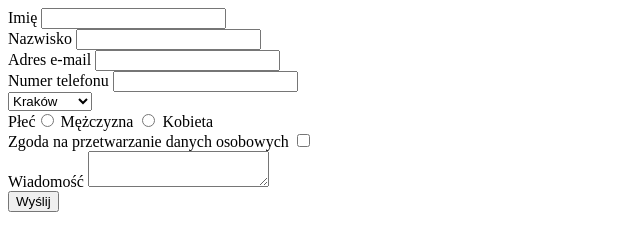
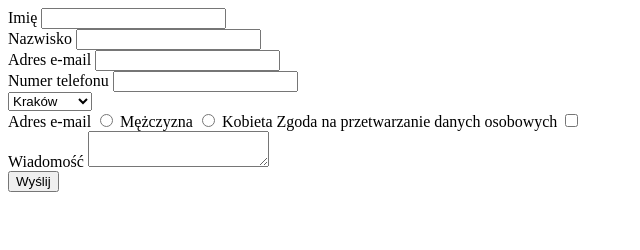
Before and after one commit to magdaf41/magdaf41.github.io, a plain HTML site: page zadania-domowe/HTML/zadanie_1/index.html in a window 1280 px wide. Shown: the whole page, without its empty margins (0-640 px from the left). Drawn offline with Linux system fonts and the light colour scheme.

Commit message:
Zadanie_1 - poprawione v2

```diff
--- a/zadania-domowe/HTML/zadanie_1/index.html
+++ b/zadania-domowe/HTML/zadanie_1/index.html
@@ -28,9 +28,10 @@
             <option value="Gdańsk">Gdańsk</option>
         </select> <br>
 
-        <label>Płeć<input type="radio" name="gender"> Mężczyzna
-            <input type="radio" name="gender"> Kobieta
-        </label> <br>
+        <label for="email">Adres e-mail</label>
+        <input type="radio" name="gender" class="gender"> Mężczyzna
+        <input type="radio" name="gender" class="gender"> Kobieta
+
 
         <label for="agreement">Zgoda na przetwarzanie danych osobowych</label>
         <input type="checkbox" name="agreement" id="agreement"><br>
```
